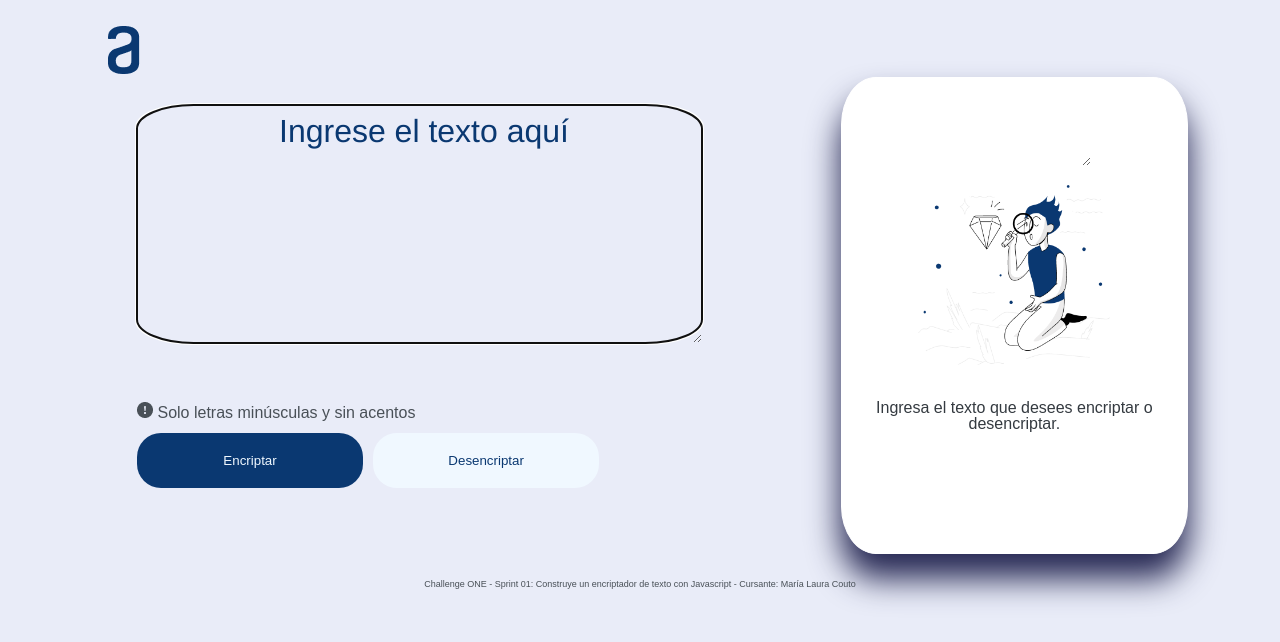
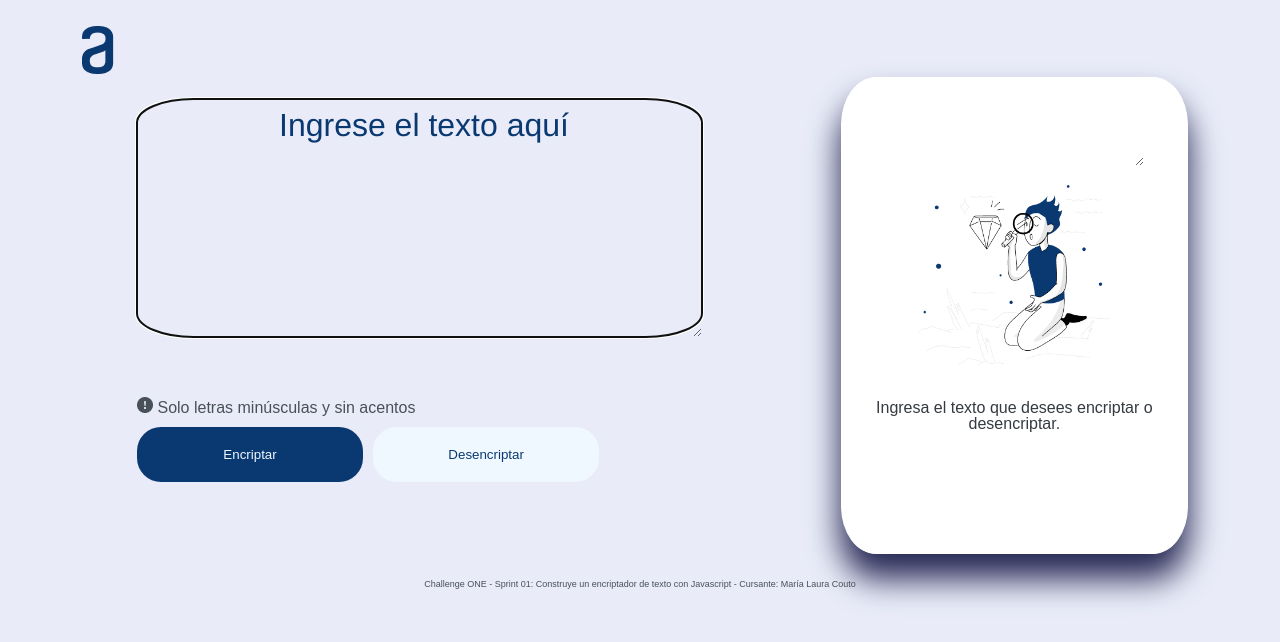
Before and after one commit to MLaura1980/encripta, a plain HTML site: page index.html in a window 1280 px wide. Drawn offline with Linux system fonts and the light colour scheme.

Commit message:
Update style.css

```diff
--- a/style.css
+++ b/style.css
@@ -6,7 +6,7 @@ body{
  .imgLogo{
    position: relative;
    margin-top: 2%;
-   margin-left: 5%;
+   margin-left: 3%;
    margin-bottom: 0,5%;
 }
  .encriptaTexto{
@@ -15,7 +15,7 @@ body{
 }
 .haEncriptar{
    padding:8px;
-   margin-top: 5%;
+   margin-top: 4%;
    margin-left: 8%;
    font-family:Helvetica;
    font-size: xx-large;
@@ -52,6 +52,7 @@ body{
 
 }
 .textoEncriptado{
+    width: 80%;
    border: none;
    font-size: medium;
    font-family:Helvetica;
@@ -64,7 +65,7 @@ body{
 }
 .advertencia{
    font-weight: bold;
-   font-size: xx-large;
+   font-size: medium;
    margin-bottom: 10%;
 
 }
```
